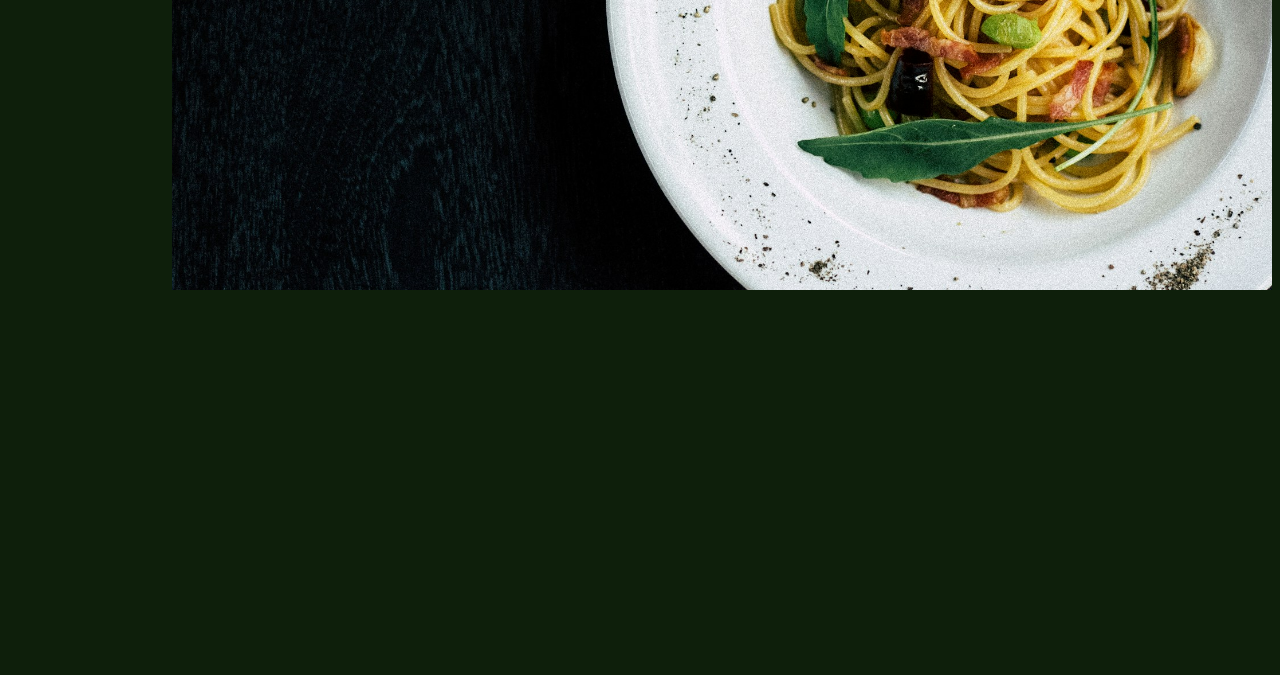
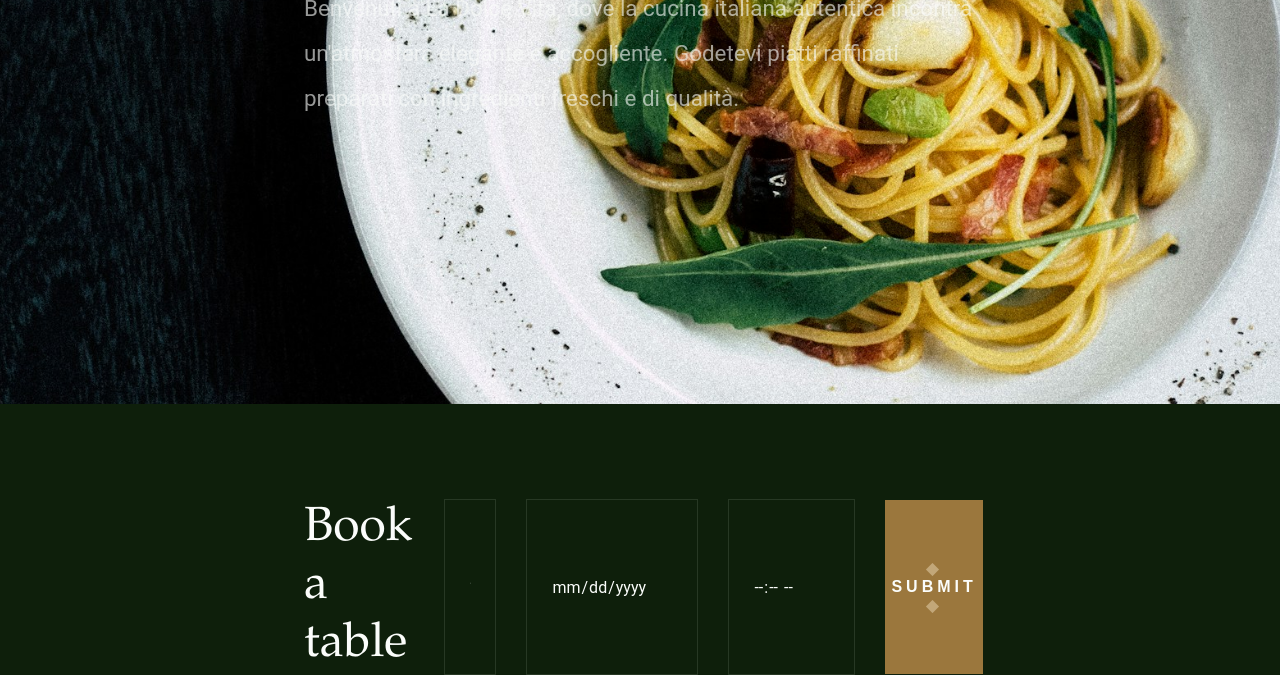
Before and after one commit to Namlev1/restaurant, a website built with webpack: page src/index.html in a window 1280 px wide. Shown: the part 412-1087 px from the top of the page. Before the commit the page ends 800 px from the top, so only its background shows below. Built offline with nearby package versions, Linux system fonts and the light colour scheme; files whose address does not match are found by name.

Commit message:
Finish home page

```diff
--- a/src/index.html
+++ b/src/index.html
@@ -18,10 +18,9 @@
     <div class="grow"></div>
     <p class="underline">+44 66 789 011</p>
 </header>
-<div id="content">
 <div id="hero">
     <div class="hero-text">
-            <p>Ambient</p>
+        <p class="bold-font">AMBIENT</p>
         <h1>Fine Dining</h1>
         <p class="description">
             Benvenuti a La Dolce Vita, dove la cucina italiana autentica incontra un'atmosfera elegante e
@@ -29,7 +28,31 @@
         </p>
     </div>
 </div>
-    <div class="booking"></div>
+<div id="content">
+    <form class="booking">
+        <h2>Book a table</h2>
+        <div class="input-wrap">
+            <select name="people" id="people">
+                <option value="1">1 Person</option>
+                <option value="2">2 People</option>
+                <option value="3">3 People</option>
+                <option value="4">4 People</option>
+                <option value="5">5 People</option>
+                <option value="6">6 People</option>
+            </select>
+        </div>
+        <div class="input-wrap">
+            <input type="date" name="date" id="date">
+        </div>
+        <div class="input-wrap">
+            <input type="time" name="time" id="time">
+        </div>
+        <button type="submit" class="gold-btn">
+            <span style="color: #c2a779">◆</span>
+            SUBMIT
+            <span style="color: #c2a779">◆</span>
+        </button>
+    </form>
 </div>
 </body>
 </html>
--- a/src/index.js
+++ b/src/index.js
@@ -1,12 +1,32 @@
 import './styles.css'
-import Icon from './hero.jpg'
+import Hero from './hero.jpg'
+import TickIcon from './assets/svg/tick.svg'
 
 const hero = document.querySelector('#hero');
 const imgContainer = document.createElement('div');
 imgContainer.id = ('hero-img-container');
 const img = document.createElement('img')
-img.src = Icon;
+img.src = Hero;
 img.alt = "Food picture"
 imgContainer.appendChild(img)
 hero.appendChild(imgContainer);
+
+const style = document.createElement('style');
+style.innerHTML = `
+  .input-wrap::after {
+    content: '';
+    background-image: url('${TickIcon}');
+    background-size: contain;
+    background-repeat: no-repeat;
+    width: 1.2rem;
+    height: 1.2rem;
+    position: absolute;
+    right: 1rem;
+    top: 50%;
+    transform: translateY(-50%);
+    pointer-events: none; /* Allow clicks to pass through */
+  }
+`;
+document.head.appendChild(style);
+
 console.log('loggin\'');
--- a/src/styles.css
+++ b/src/styles.css
@@ -10,25 +10,30 @@
     font-weight: 500;
 }
 
-:root{
+:root {
     --background-green: #0e1f0b;
     --font-white: #fbfdfb;
+    --gold: #9b773d;
+    --gold-light: #c2a779;
     --font-stack: Roboto, Helvetica, Arial, sans-serif, "Apple Color Emoji", "Segoe UI Emoji", "Segoe UI Symbol";
     font-size: 16px;
 }
 
-body{
+body {
     padding: 0;
+    margin: 0;
     background-color: var(--background-green);
     font-family: var(--font-stack), serif;
     color: #fbfdfb;
 }
 
-p{
+p {
     margin: 0;
+    max-width: 60ch;
+    line-height: 2;
 }
 
-button{
+button {
     appearance: none;
     font-size: 1rem;
     font-weight: 600;
@@ -38,18 +43,41 @@ button{
     border: none;
 }
 
-header{
+h1, h2 {
+    font-family: "Garamond", var(--font-stack), serif;
+    margin: 0 0;
+    font-weight: 100;
+}
+
+h1 {
+    font-size: 8rem;
+}
+
+h2 {
+    font-size: 3rem;
+}
+
+header {
     display: flex;
     align-items: center;
     justify-content: space-between;
     padding: 26px 38px;
 }
 
-.underline{
+.underline {
     text-decoration: underline;
 }
 
-.flex-header{
+.grow {
+    flex-grow: 1;
+}
+
+.bold-font {
+    font-weight: bold;
+    letter-spacing: 4px;
+}
+
+.flex-header {
     display: flex;
     align-items: center;
     gap: 4rem;
@@ -60,33 +88,24 @@ header{
     letter-spacing: 4px;
 }
 
-.grow{
-    flex-grow: 1;
-}
-
-.logo{
+.logo {
     font-family: "Garamond Italics", var(--font-stack), serif;
     font-size: 2rem;
     font-weight: 400;
 }
 
-#content{
+#content {
+    padding: 6rem 19rem 0;
 }
 
 #hero {
     position: relative;
-    padding: 6rem 18rem;
-}
-
-h1{
-    font-family: "Garamond", var(--font-stack), serif;
-    font-size: 8rem;
-    margin: 0 0;
-    font-weight: 100;
+    padding: 6rem 19rem;
+    height: 508px;
 }
 
 #hero-img-container {
-    width: 1100px;
+    width: 1575px;
     overflow: hidden;
     position: absolute;
     top: 0;
@@ -94,8 +113,73 @@ h1{
     z-index: -2;
 }
 
-#hero-img-container img{
-    height: 600px;
+#hero-img-container img {
+    height: 700px;
     width: 100%;
     object-fit: cover;
 }
+
+.description {
+    opacity: 0.6;
+    font-size: 1.4rem;
+}
+
+.booking {
+    width: 100%;
+    display: grid;
+    grid-template-columns: auto repeat(4, 1fr);
+    align-items: center;
+    gap: 2rem;
+}
+
+.input-wrap {
+    position: relative;
+    width: 100%;
+    height: 100%;
+    border: 1px solid #273824;
+    border-radius: 0;
+    display: flex;
+    align-items: center;
+    justify-content: center;
+}
+
+.input-wrap > * {
+    appearance: none;
+    -webkit-appearance: none;
+    -moz-appearance: none;
+    font-family: var(--font-stack), serif;
+    width: 100%;
+    padding: 1rem 1.5rem;
+    font-size: 1rem;
+    border: none;
+    color: var(--font-white);
+    background-color: var(--background-green);
+    box-sizing: border-box;
+    position: relative;
+}
+
+.input-wrap::after {
+    content: '⌄';
+    font-size: 1.2rem;
+    font-weight: bold;
+    position: absolute;
+    right: 1rem;
+    top: 50%;
+    transform: translateY(-50%);
+    pointer-events: none; /* Allow clicks to pass through */
+}
+
+.input-wrap > input[type="date"]::-webkit-calendar-picker-indicator,
+.input-wrap > input[type="time"]::-webkit-calendar-picker-indicator {
+    opacity: 0; /* Hide the default calendar/time icon */
+    position: absolute;
+    right: 1rem;
+    top: 50%;
+    transform: translateY(-50%);
+}
+
+.gold-btn {
+    background-color: var(--gold);
+    height: 100%;
+    position: relative;
+}
```
Lines whose indentation alone changed are shown as unchanged.
